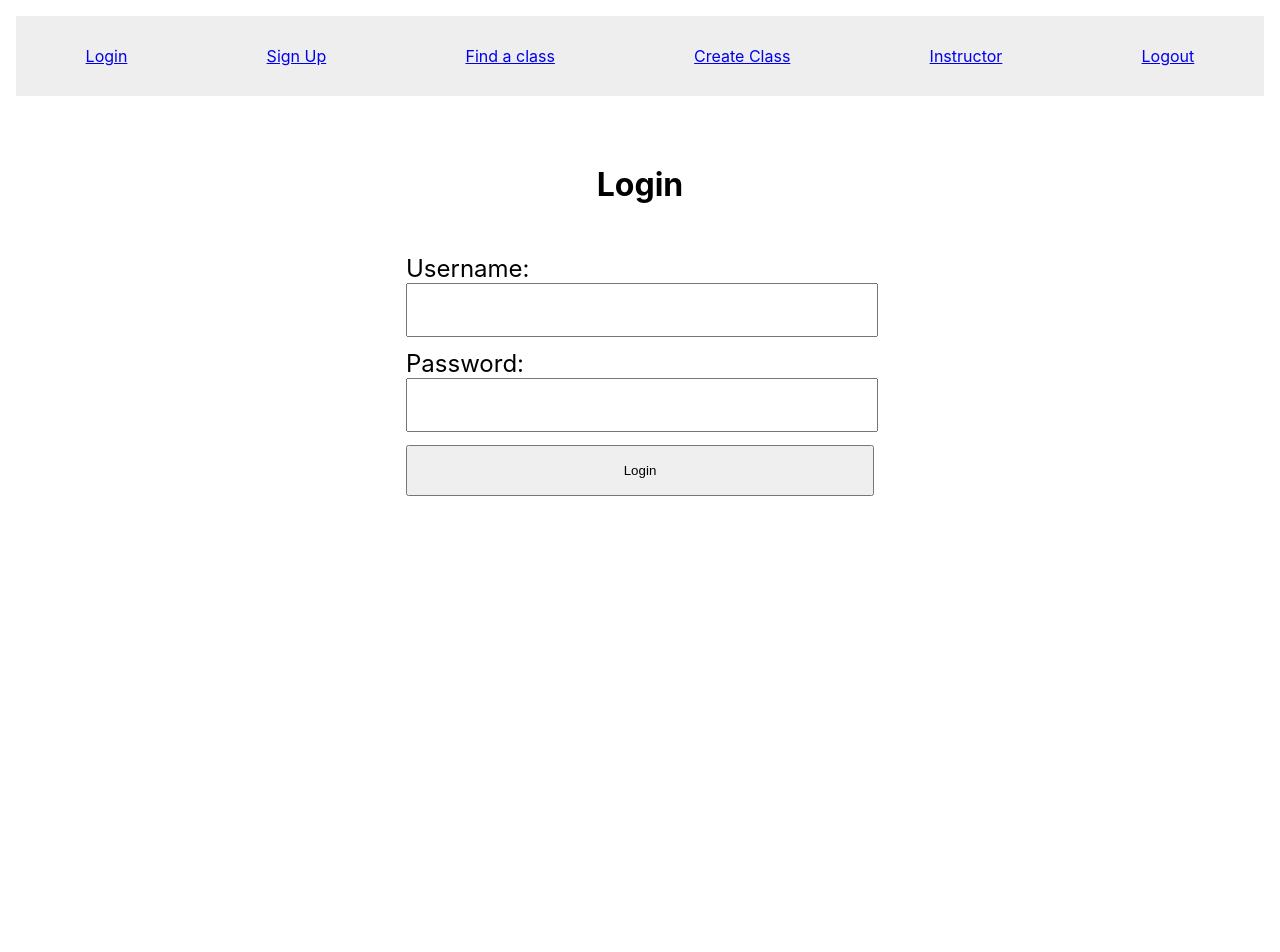
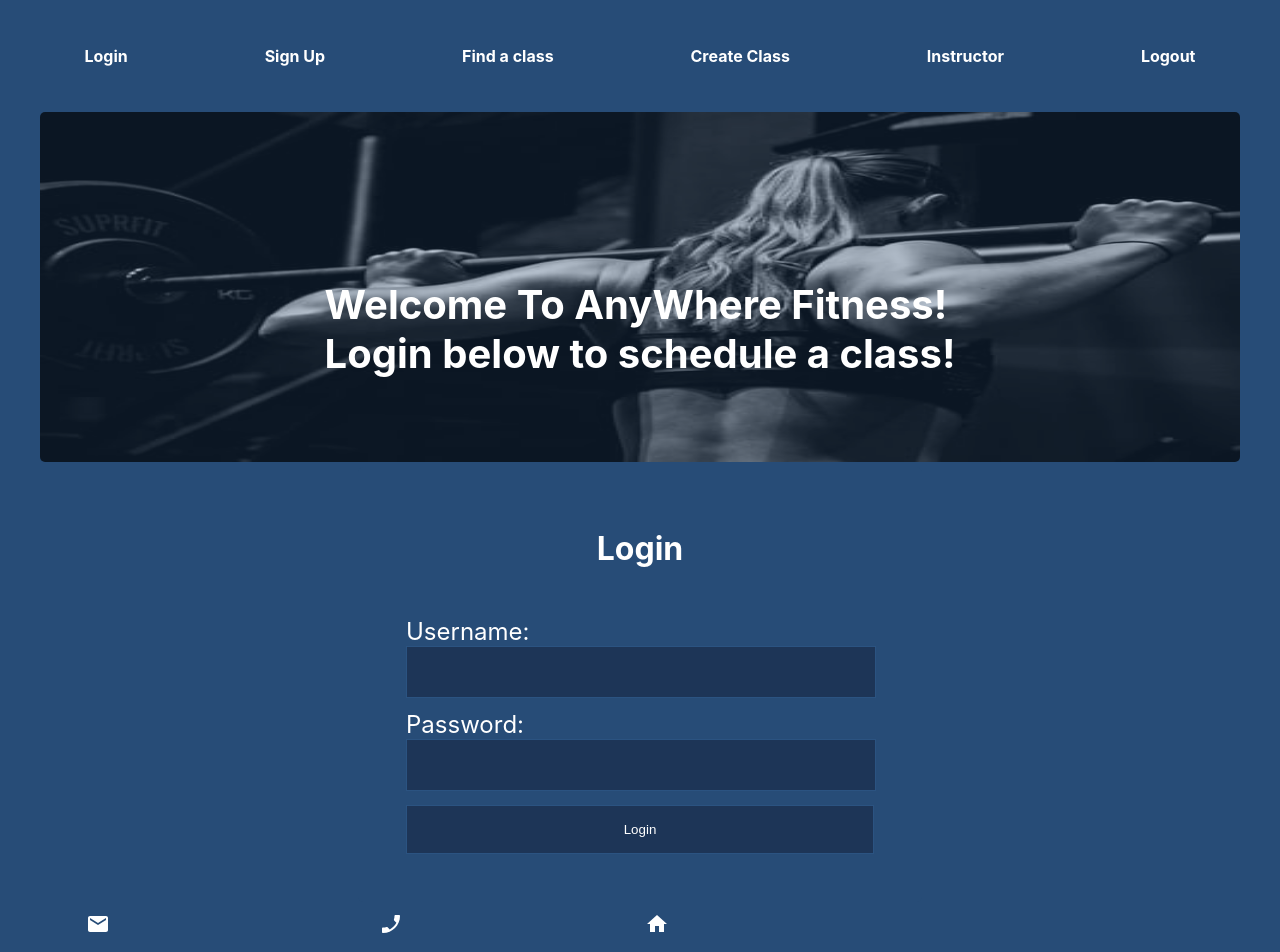
Before and after one commit to Build-Week-ft-anywhere-fitness-3/front-end, a React (Create React App) app: page / in a window 1280 px wide. Shown: the top 952 px of the page. Before the commit the page ends 800 px from the top, so only its background shows below. Built offline with nearby package versions, Linux system fonts and the light colour scheme.

Commit message:
added styling

```diff
--- a/package.json
+++ b/package.json
@@ -3,6 +3,7 @@
   "version": "0.1.0",
   "private": true,
   "dependencies": {
+    "@material-ui/icons": "^4.11.2",
     "@testing-library/jest-dom": "^5.16.1",
     "@testing-library/react": "^12.1.2",
     "@testing-library/user-event": "^13.5.0",
--- a/src/App.js
+++ b/src/App.js
@@ -11,9 +11,11 @@ import InstructorHome from "./components/InstructorHome";
 
 function App() {
   return (
+
    <BrowserRouter>
    <NavBar />
    <Routes>
+
     <Route exact path="/" element={<Login />}/>
     <Route exact path="login" element={<Login />}/>
     <Route exact path="signup" element={<SignUp />}/>
@@ -22,6 +24,7 @@ function App() {
     <Route path="instructor" element={<InstructorHome/>}/>
     <Route path="logout" element={<Logout />} />
     </Routes>
+
    </BrowserRouter>
   );
 }
--- /dev/null
+++ b/src/components/CreateClass.css
@@ -0,0 +1,3 @@
+h1 {
+    color: black;
+}
--- a/src/components/CreateClass.js
+++ b/src/components/CreateClass.js
@@ -1,5 +1,6 @@
 import React, { useState } from 'react';
 import styled from 'styled-components';
+import "./CreateClass.css";
 
 const CreateClass = () => {
     const [ state, setState ] = useState({
@@ -31,7 +32,7 @@ const CreateClass = () => {
     <ModalContainer>
         <div className="create-class form">
             <FormGroup onSubmit={handleSubmit}>
-                <h1>Create Class</h1>
+                <h1>Create A Class</h1>
                 <Label>
                     Class Name
                     <Input
@@ -145,6 +146,7 @@ const ModalContainer = styled.div`
     background: white;
     padding: 2rem;
     text-align: center;
+    border-radius: 5px;
 `
 
 const Label = styled.label`
--- a/src/components/InstructorHome.js
+++ b/src/components/InstructorHome.js
@@ -28,4 +28,5 @@ const ModalContainer = styled.div`
     background: white;
     padding: 2rem;
     text-align: center;
+    border-radius: 5px;
 `
--- /dev/null
+++ b/src/components/Login.css
@@ -0,0 +1,43 @@
+.title h1{
+    display: flex;
+    align-items: center;
+    justify-content: center;
+    color:white;
+    position: absolute;
+    top: 50%;
+    left: 50%;
+    transform: translate(-50%, -150%);
+    font-size: 40px;
+    opacity: 1;
+  }
+
+  .image {
+    display: flex;
+    align-items: center;
+    justify-content: center;
+    opacity: 0.7;
+    padding-bottom: 5px;
+
+
+  }
+  img {
+    border-radius: 5px;
+  }
+
+  .h1{
+      color: white;
+      margin-top: 30px;
+  }
+
+  .login {
+      padding-bottom: 5px;
+  }
+
+  .contact{
+      color: white;
+      font-family: 'Wire One', sans-serif;
+      padding: 5px;
+      display: flex;
+      flex-direction: row;
+      justify-content: space-evenly;
+  }
--- a/src/components/Login.js
+++ b/src/components/Login.js
@@ -2,10 +2,19 @@ import React, { useState } from 'react';
 import { useNavigate } from 'react-router-dom';
 import axios from 'axios';
 import styled from 'styled-components';
-
+import img1 from "./../images/fitness3.jpg";
+import {Email, PhoneEnabled, Home } from "@material-ui/icons";
+import "./Login.css";
 
 
 const Login = () => {
+
+    const LoginDiv = styled.div`
+        background-color: 274c77;
+        color: white;
+        `
+
+
     const push = useNavigate();
 
     const [cred, setCred] = useState({
@@ -34,10 +43,21 @@ const Login = () => {
             });
     };
 
-    return (<ComponentContainer>
+    return (
+        <>
+     <div className="image">
+        <img src={img1} width="1200" height="350" alt="fit chick"/>
+       </div>
+       <div className="title">
+        <h1>Welcome To AnyWhere Fitness! <br/> Login below to schedule a class!</h1>
+      </div>
+
+    <ComponentContainer>
+
+    <div className="login">
     <ModalContainer>
-        <div className="App">
-            <h1>Login</h1>
+        <LoginDiv className="App">
+            <h1 className="h1">Login</h1>
             <FormGroup onSubmit={handleSubmit}>
             <div>
                 <Label htmlFor="username">Username:</Label>
@@ -52,9 +72,29 @@ const Login = () => {
             <Button>Login</Button>
             </FormGroup>
 
-        </div>
+        </LoginDiv>
+
     </ModalContainer>
+
+    </div>
 </ComponentContainer>
+<div className="contact">
+    <div className="itemContainer">
+        <Email className="icon"/>
+        <h3>Email: 1234@email.com</h3>
+    </div>
+
+    <div className="itemContainer">
+        <PhoneEnabled className="icon"/>
+        <h3>Phone: 123-456-7890</h3>
+    </div>
+
+    <div className="itemContainer">
+        <Home className="icon"/>
+        <h3>Address: 1234 SomeWhere Road #1004 Austin, TX 78744 USA</h3>
+    </div>
+</div>
+</>
     )
 }
 
@@ -64,6 +104,7 @@ const ComponentContainer = styled.div`
     justify-content: center;
     align-items: center;
     display:flex;
+    border-style: none;
 `
 
 const ModalContainer = styled.div`
@@ -71,6 +112,9 @@ const ModalContainer = styled.div`
     background: white;
     padding: 2rem;
     text-align: center;
+    background-color: #274c77;
+    border-radius: 5px;
+    border-style: none;
 `
 
 const Label = styled.label`
@@ -78,6 +122,7 @@ const Label = styled.label`
     text-align: left;
     font-size: 1.5rem;
     margin-top: 0.5em;
+    color: white;
 `
 
 const FormGroup = styled.form`
@@ -88,22 +133,16 @@ const Input = styled.input`
     font-size: 1rem;
     padding: 1rem 0;
     width:100%;
-`
-const Select = styled.select`
-    font-size: 1rem;
-    padding: 1rem 0;
-    width:100%;
-`
+    border: 1px solid #2b5381;
+    background-color: #1d3557;
 
-const SelectTime = styled.select`
-    font-size: 1rem;
-    padding: 1rem 0;
-    width:10%;
-    margin: 0 0.5em;
 `
 
 const Button = styled.button`
     padding:1rem;
     width: 100%;
     margin-top: 1em;
+    border: 1px solid #2b5381;
+    background-color: #1d3557;
+    color: white;
 `
--- a/src/components/NavBar.js
+++ b/src/components/NavBar.js
@@ -1,23 +1,39 @@
+import { getSuggestedQuery } from '@testing-library/dom';
 import React from 'react';
 import { Link } from 'react-router-dom';
+import styled from 'styled-components';
 
 const NavBar = () => {
+
+    const StyledLink = styled(Link)`
+        color: white;
+        text-decoration: none;
+        cursor: pointer;
+        font-weight: bold;
+        opacity: 1;
+        &:hover {
+            background-color: lightblue;
+        }
+    `;
+
+
     return (
         <div style={{
             display: "flex",
             flexDirection: "row",
             height: "5em",
             margin: "1em",
-            backgroundColor: "#0001",
+            backgroundColor: "#274c77",
             justifyContent: "space-around",
             alignItems: "center",
+            textColor: "white",
         }}>
-        <Link to="login">Login</Link>
-        <Link to="signup">Sign Up</Link>
-        <Link to="client">Find a class</Link>
-        <Link to="createclass">Create Class</Link>
-        <Link to="instructor">Instructor</Link>
-        <Link to="logout">Logout</Link>
+        <StyledLink to="login">Login</StyledLink>
+        <StyledLink to="signup">Sign Up</StyledLink>
+        <StyledLink to="client">Find a class</StyledLink>
+        <StyledLink to="createclass">Create Class</StyledLink>
+        <StyledLink to="instructor">Instructor</StyledLink>
+        <StyledLink to="logout">Logout</StyledLink>
         </div>
     )
 }
--- /dev/null
+++ b/src/components/SignUp.css
@@ -0,0 +1,3 @@
+h1{
+    color: black;
+}
--- a/src/components/SignUp.js
+++ b/src/components/SignUp.js
@@ -1,6 +1,7 @@
 import React, { useState } from 'react';
 import axios from 'axios';
 import styled from 'styled-components';
+import "./SignUp.css";
 
 const SignUp = () => {
     const [ state, setState ] = useState({
@@ -99,6 +100,7 @@ const ModalContainer = styled.div`
     background: white;
     padding: 2rem;
     text-align: center;
+    border-radius: 5px;
 `
 
 const Label = styled.label`
--- a/src/index.css
+++ b/src/index.css
@@ -5,6 +5,7 @@ body {
     sans-serif;
   -webkit-font-smoothing: antialiased;
   -moz-osx-font-smoothing: grayscale;
+  background: #274c77;
 }
 
 code {
```
Also changed, not shown: src/App.css (line endings or trailing spaces), src/images/fitness3.jpg (added), 1 other file (tests, documents, lock files or other folders).
